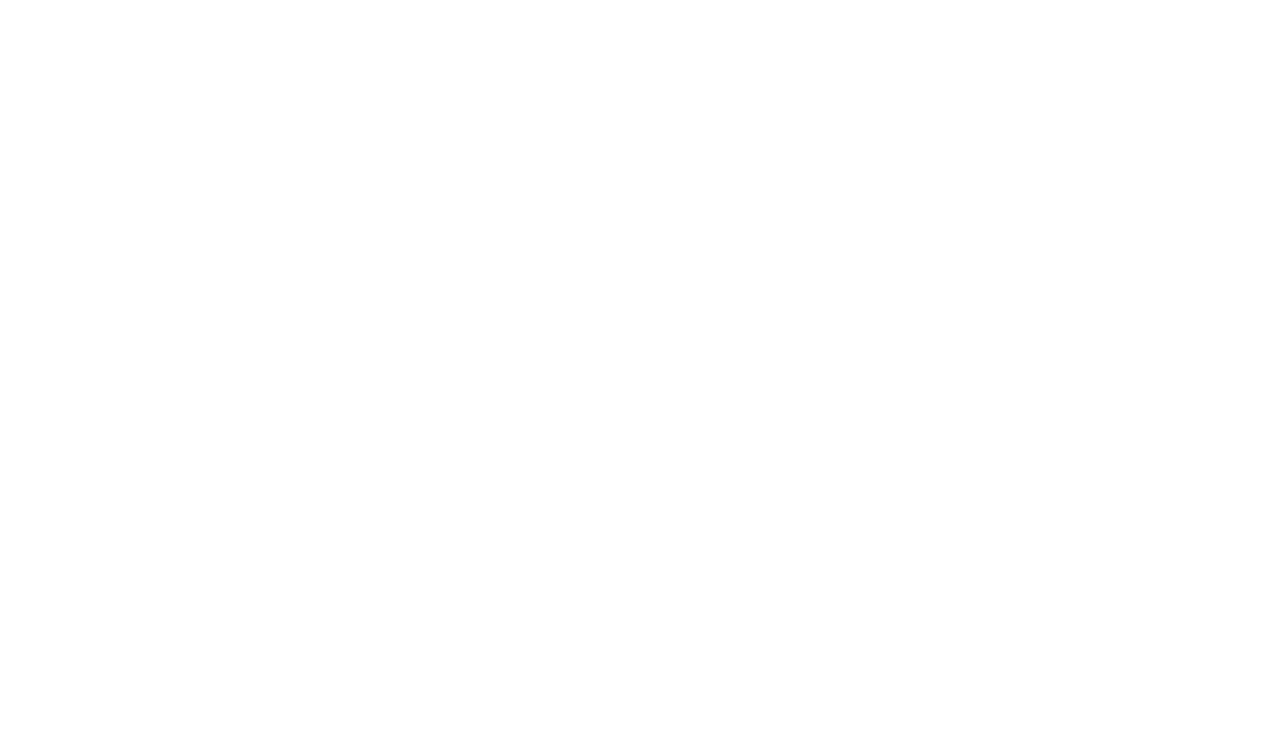
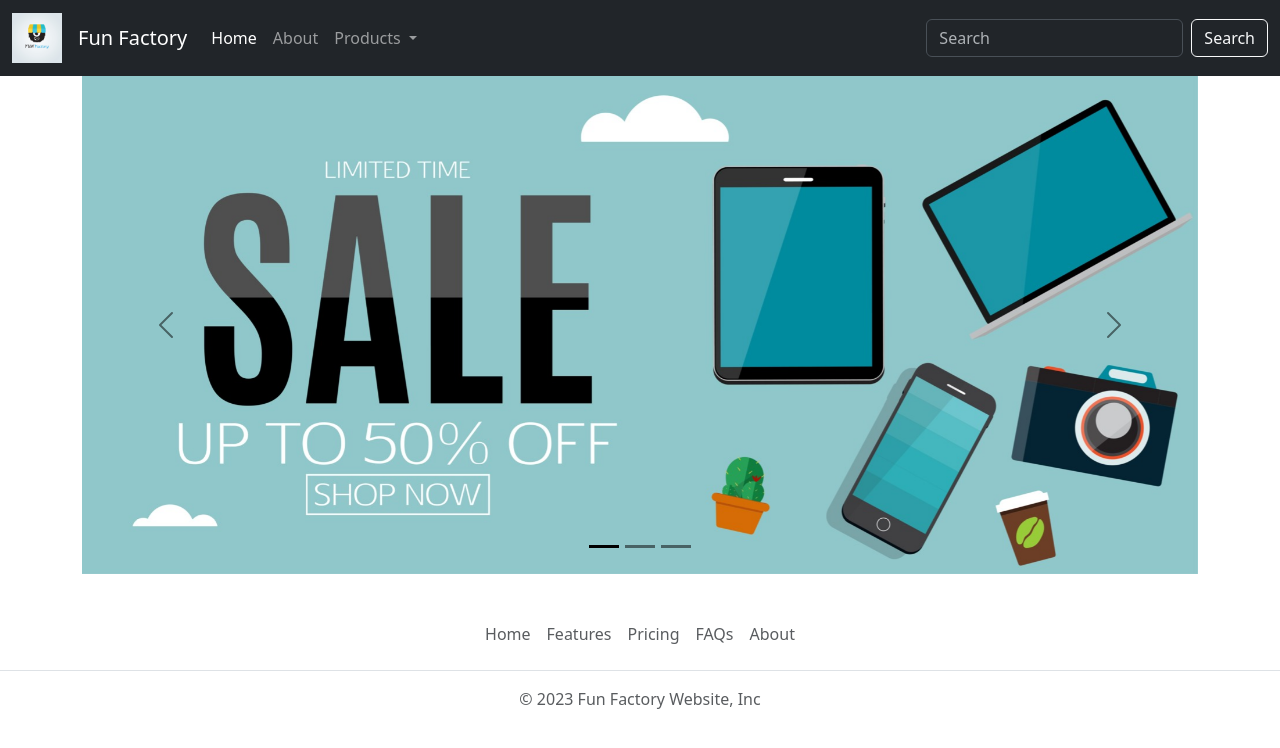
Before and after one commit to Abdulaziz-7r/Full_Stack_Python, a Django app: page / in a window 1280 px wide. Before the commit the part shown is empty. Shown: the top 748 px of the page. Run offline with Django 4.2, Linux system fonts and the light colour scheme.

Commit message:
Editing base and home pages

```diff
--- a/django_102/eCommerceWebsite/eCommerceWebsite/settings.py
+++ b/django_102/eCommerceWebsite/eCommerceWebsite/settings.py
@@ -120,7 +120,11 @@ USE_TZ = True
 # Static files (CSS, JavaScript, Images)
 # https://docs.djangoproject.com/en/4.2/howto/static-files/
 
-STATIC_URL = "static/"
+STATIC_URL = "/static/"
+STATIC_ROOT = os.path.join(BASE_DIR, 'static')
+STATICFILES_DIRS = [
+    os.path.join(BASE_DIR, 'eCommerceWebsite/static')
+]
 
 # Default primary key field type
 # https://docs.djangoproject.com/en/4.2/ref/settings/#default-auto-field
--- a/django_102/eCommerceWebsite/templates/products/base.html
+++ b/django_102/eCommerceWebsite/templates/products/base.html
@@ -0,0 +1,65 @@
+{% load static %}
+<!DOCTYPE html>
+<html lang="en">
+<head>
+    <meta charset="UTF-8">
+    <meta http-equiv="X-UA-Compatible" content="IE=edge">
+    <meta name="viewport" content="width=device-width, initial-scale=1.0">
+    <title>Fun Factory</title>
+    <link href="https://cdn.jsdelivr.net/npm/bootstrap@5.3.0-alpha3/dist/css/bootstrap.min.css" rel="stylesheet" integrity="sha384-KK94CHFLLe+nY2dmCWGMq91rCGa5gtU4mk92HdvYe+M/SXH301p5ILy+dN9+nJOZ" crossorigin="anonymous">
+</head>
+<body>
+    <nav class="navbar navbar-expand-lg bg-dark"  data-bs-theme="dark">
+        <div class="container-fluid">
+          <a class="navbar-brand" href="{%url 'home'%}">
+            {% block brand %}
+            <img src="{% static 'images\logo.jpg' %}"  width = '50' hight = '50'>
+            {% endblock%}
+          </a>
+          <a class="navbar-brand" href="{%url 'home'%}">Fun Factory</a>
+          <button class="navbar-toggler" type="button" data-bs-toggle="collapse" data-bs-target="#navbarSupportedContent" aria-controls="navbarSupportedContent" aria-expanded="false" aria-label="Toggle navigation">
+            <span class="navbar-toggler-icon"></span>
+          </button>
+          <div class="collapse navbar-collapse" id="navbarSupportedContent">
+            <ul class="navbar-nav me-auto mb-2 mb-lg-0">
+              <li class="nav-item">
+                <a class="nav-link active" aria-current="page" href="{%url 'home'%}">Home</a>
+              </li>
+              <li class="nav-item">
+                <a class="nav-link" href="#">About</a>
+              </li>
+              <li class="nav-item dropdown">
+                <a class="nav-link dropdown-toggle" href="#" role="button" data-bs-toggle="dropdown" aria-expanded="false">
+                  Products
+                </a>
+                <ul class="dropdown-menu">
+                  <li><a class="dropdown-item" href="{% url 'products'%}">Electronics</a></li>
+                  <li><a class="dropdown-item" href="#">Furniture</a></li>
+                  <li><a class="dropdown-item" href="#">Toys</a></li>
+                </ul>
+              </li>
+            </ul>
+            <form class="d-flex" role="search">
+              <input class="form-control me-2" type="search" placeholder="Search" aria-label="Search">
+              <button class="btn btn-outline-light" type="submit">Search</button>
+            </form>
+          </div>
+        </div>
+      </nav>
+      {% block content %}
+      <h1>base page</h1>
+      {% endblock content %}
+      <footer class="py-3 my-4">
+        <ul class="nav justify-content-center border-bottom pb-3 mb-3">
+          <li class="nav-item"><a href="{% url 'home' %}" class="nav-link px-2 text-body-secondary">Home</a></li>
+          <li class="nav-item"><a href="#" class="nav-link px-2 text-body-secondary">Features</a></li>
+          <li class="nav-item"><a href="#" class="nav-link px-2 text-body-secondary">Pricing</a></li>
+          <li class="nav-item"><a href="#" class="nav-link px-2 text-body-secondary">FAQs</a></li>
+          <li class="nav-item"><a href="#" class="nav-link px-2 text-body-secondary">About</a></li>
+        </ul>
+        <p class="text-center text-body-secondary">© 2023 Fun Factory Website, Inc</p>
+      </footer>
+
+    <script src="https://cdn.jsdelivr.net/npm/bootstrap@5.3.0-alpha3/dist/js/bootstrap.bundle.min.js" integrity="sha384-ENjdO4Dr2bkBIFxQpeoTz1HIcje39Wm4jDKdf19U8gI4ddQ3GYNS7NTKfAdVQSZe" crossorigin="anonymous"></script>
+</body>
+</html>
--- a/django_102/eCommerceWebsite/templates/products/home.html
+++ b/django_102/eCommerceWebsite/templates/products/home.html
@@ -0,0 +1,39 @@
+{% extends 'products/base.html' %}
+{% load static %}
+{% block content %}
+<div class="container">
+    <div id="carouselExampleDark" class="carousel slide" data-bs-theme="dark">
+        <div class="carousel-indicators">
+          <button type="button" data-bs-target="#carouselExampleDark" data-bs-slide-to="0" class="active" aria-current="true" aria-label="Slide 1"></button>
+          <button type="button" data-bs-target="#carouselExampleDark" data-bs-slide-to="1" aria-label="Slide 2"></button>
+          <button type="button" data-bs-target="#carouselExampleDark" data-bs-slide-to="2" aria-label="Slide 3"></button>
+        </div>
+        <div class="carousel-inner">
+          <div class="carousel-item active" data-bs-interval="10000">
+            <img src="{% static 'images/electronics-sale.jpg' %}" class="d-block w-100" alt="...">
+            <div class="carousel-caption d-none d-md-block">
+            </div>
+          </div>
+          <div class="carousel-item" data-bs-interval="2000">
+            <img src="{% static 'images/kids-toys-sales.jpg' %}" class="d-block w-100" alt="...">
+            <div class="carousel-caption d-none d-md-block">
+            </div>
+          </div>
+          <div class="carousel-item">
+            <img src="{% static 'images/furniture-sale.jpg' %}" class="d-block w-100" alt="...">
+            <div class="carousel-caption d-none d-md-block">
+            </div>
+          </div>
+        </div>
+        <button class="carousel-control-prev" type="button" data-bs-target="#carouselExampleDark" data-bs-slide="prev">
+          <span class="carousel-control-prev-icon" aria-hidden="true"></span>
+          <span class="visually-hidden">Previous</span>
+        </button>
+        <button class="carousel-control-next" type="button" data-bs-target="#carouselExampleDark" data-bs-slide="next">
+          <span class="carousel-control-next-icon" aria-hidden="true"></span>
+          <span class="visually-hidden">Next</span>
+        </button>
+      </div>
+</div>
+
+{% endblock content %}
```
Also changed, not shown: django_102/eCommerceWebsite/templates/products/products.html (+5 -12 lines), django_102/eCommerceWebsite/eCommerceWebsite/static/images/electronics-sale.jpg (added), django_102/eCommerceWebsite/eCommerceWebsite/static/images/furniture-sale.jpg (added), django_102/eCommerceWebsite/eCommerceWebsite/static/images/kids-toys-sales.jpg (added), django_102/eCommerceWebsite/eCommerceWebsite/static/images/logo.jpg (added).
